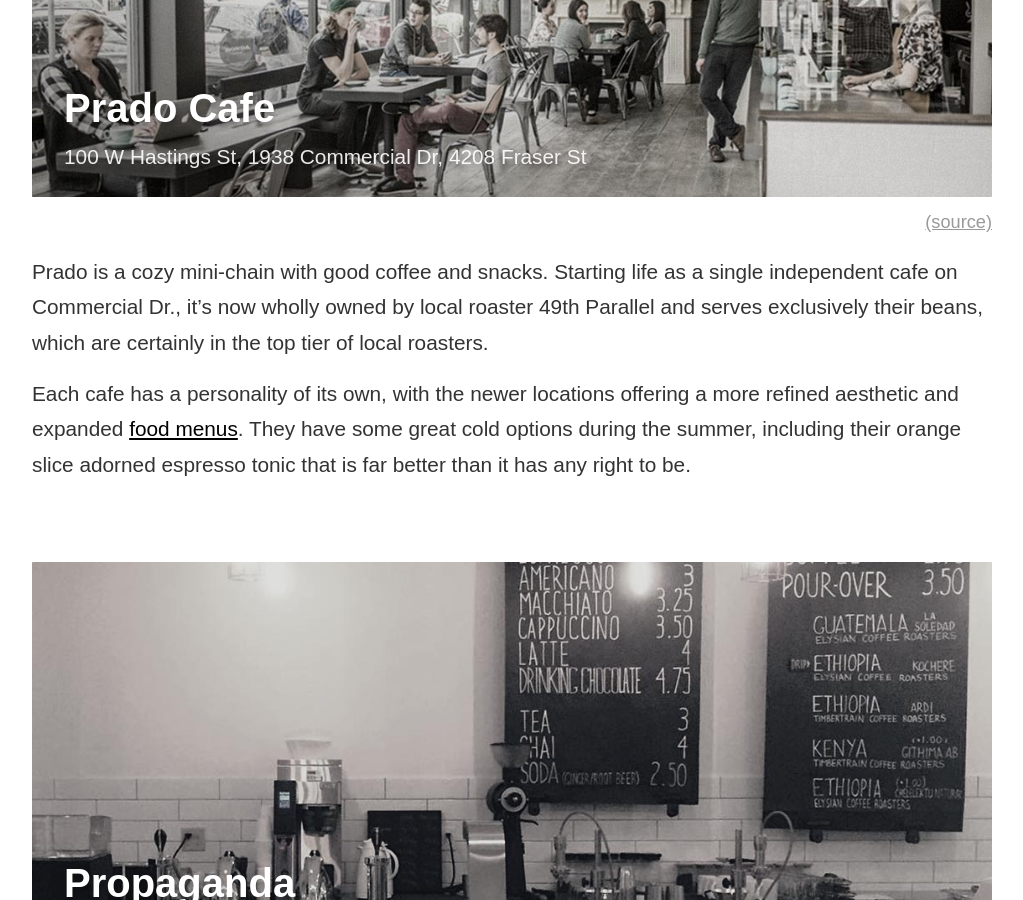
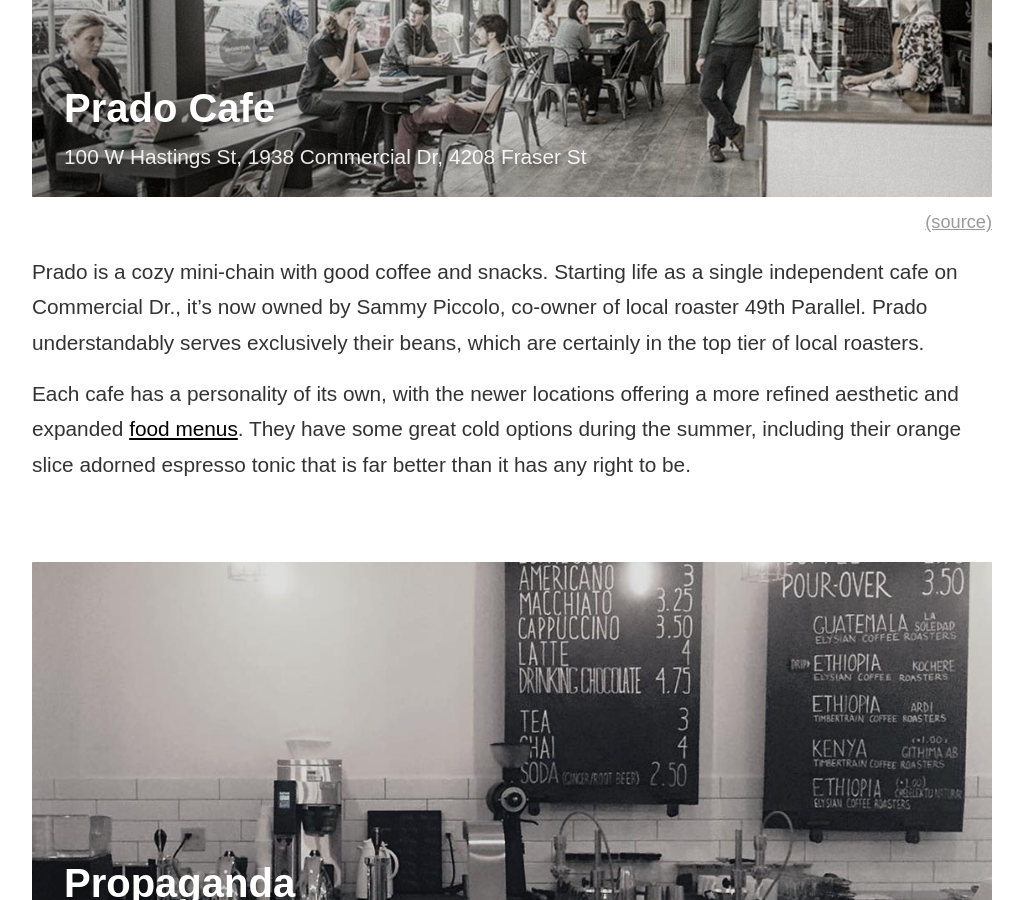
Before and after one commit to lindakovacs/daveshea.com, a Jekyll site: the page built from _posts/2016-12-21-vancouver-coffee-essentials.markdown, in a window 1280 px wide and 900 px high, scrolled down 5328 px. Shown: the whole window, without its empty margins (128-1151 px from the left). Built offline with Jekyll 4.4.1, drawn with Linux system fonts in a browser that asks for light colours.

Commit message:
Update to Prado details on the coffee post

```diff
--- a/_layouts/default.html
+++ b/_layouts/default.html
@@ -3,7 +3,7 @@
 
   {% include head.html %}
 
-  <body>
+  <body{% if page.class %} class="{{ page.class }}"{% endif %}>
 
     {% include header.html %}
 
--- a/_posts/2016-12-21-vancouver-coffee-essentials.markdown
+++ b/_posts/2016-12-21-vancouver-coffee-essentials.markdown
@@ -86,7 +86,7 @@
 </div>
 
 
-Prado is a cozy mini-chain with good coffee and snacks. Starting life as a single independent cafe on Commercial Dr., it's now wholly owned by local roaster 49th Parallel and serves exclusively their beans, which are certainly in the top tier of local roasters.
+Prado is a cozy mini-chain with good coffee and snacks. Starting life as a single independent cafe on Commercial Dr., it's now owned by Sammy Piccolo, co-owner of local roaster 49th Parallel. Prado understandably serves exclusively their beans, which are certainly in the top tier of local roasters.
 
 Each cafe has a personality of its own, with the newer locations offering a more refined aesthetic and expanded <a href="http://pradocafevancouver.com/menu">food menus</a>. They have some great cold options during the summer, including their orange slice adorned espresso tonic that is far better than it has any right to be.
 
--- a/blog.html
+++ b/blog.html
@@ -2,6 +2,7 @@
 layout: default
 permalink: /blog/
 home: false
+class: blog
 ---
 
 <div class="grid">
```
Also changed, not shown: 3 other files.
